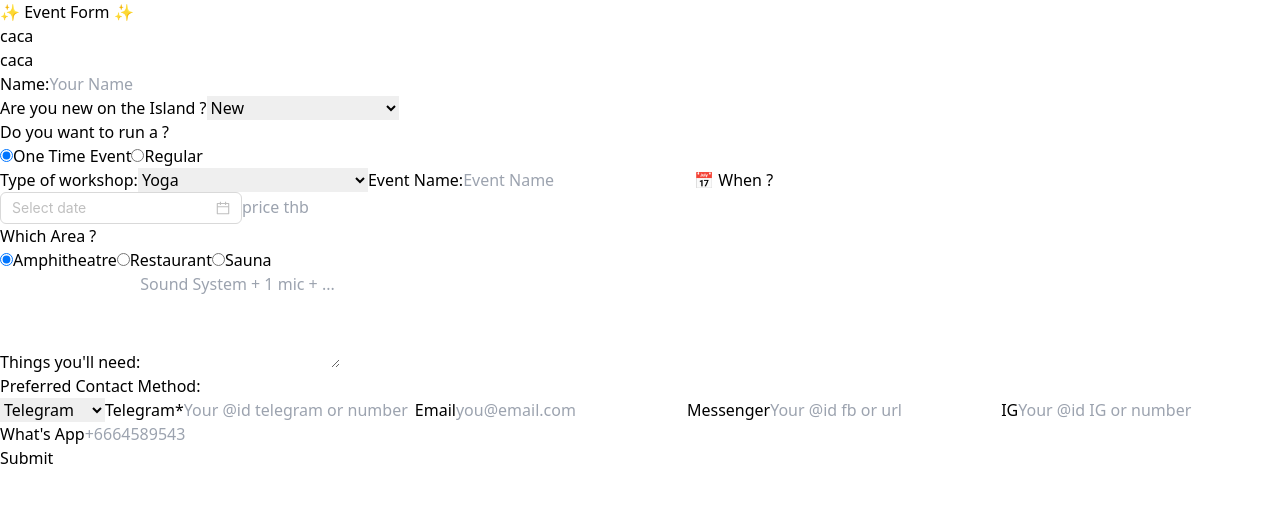
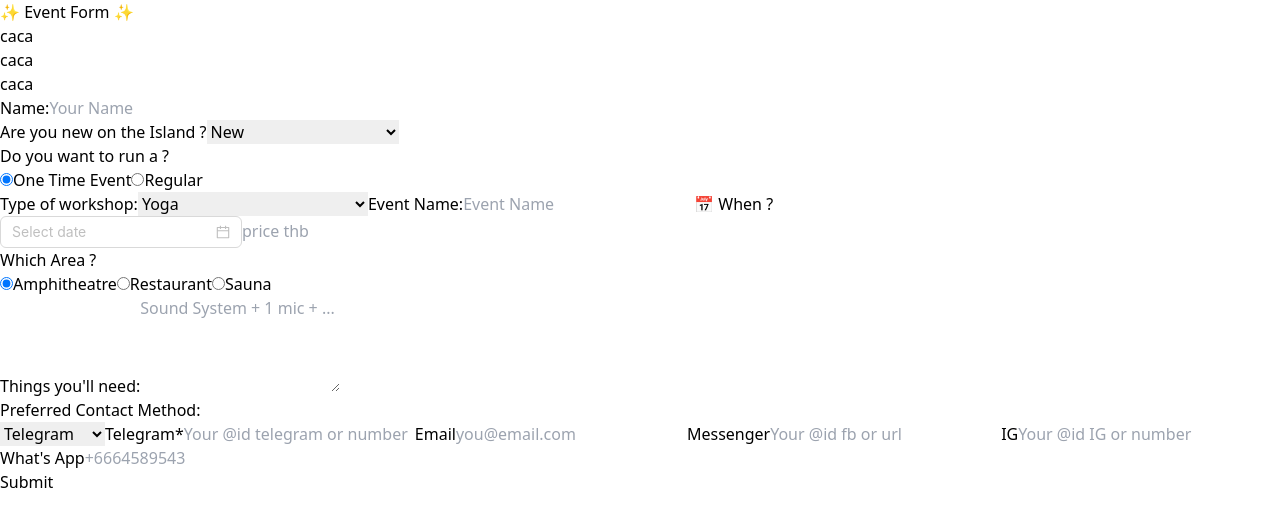
Before and after one commit to voyagebagage/event_form, a React (Vite) app: page / in a window 1280 px wide. Shown: the top 526 px of the page. Built offline with nearby package versions, Linux system fonts and the light colour scheme; a web font is replaced by a local one.

Commit message:
telegram

```diff
--- a/src/App.jsx
+++ b/src/App.jsx
@@ -167,6 +167,13 @@ function App() {
                   null,
                   2
                 ) || "caca")
+              }
+            </p>
+            <p>
+              {
+                ("WebAppUser",
+                JSON.stringify(window?.WebAppInitData?.WebAppUser, null, 2) ||
+                  "caca")
               }
             </p>
             <form onSubmit={onSubmit}>
```
